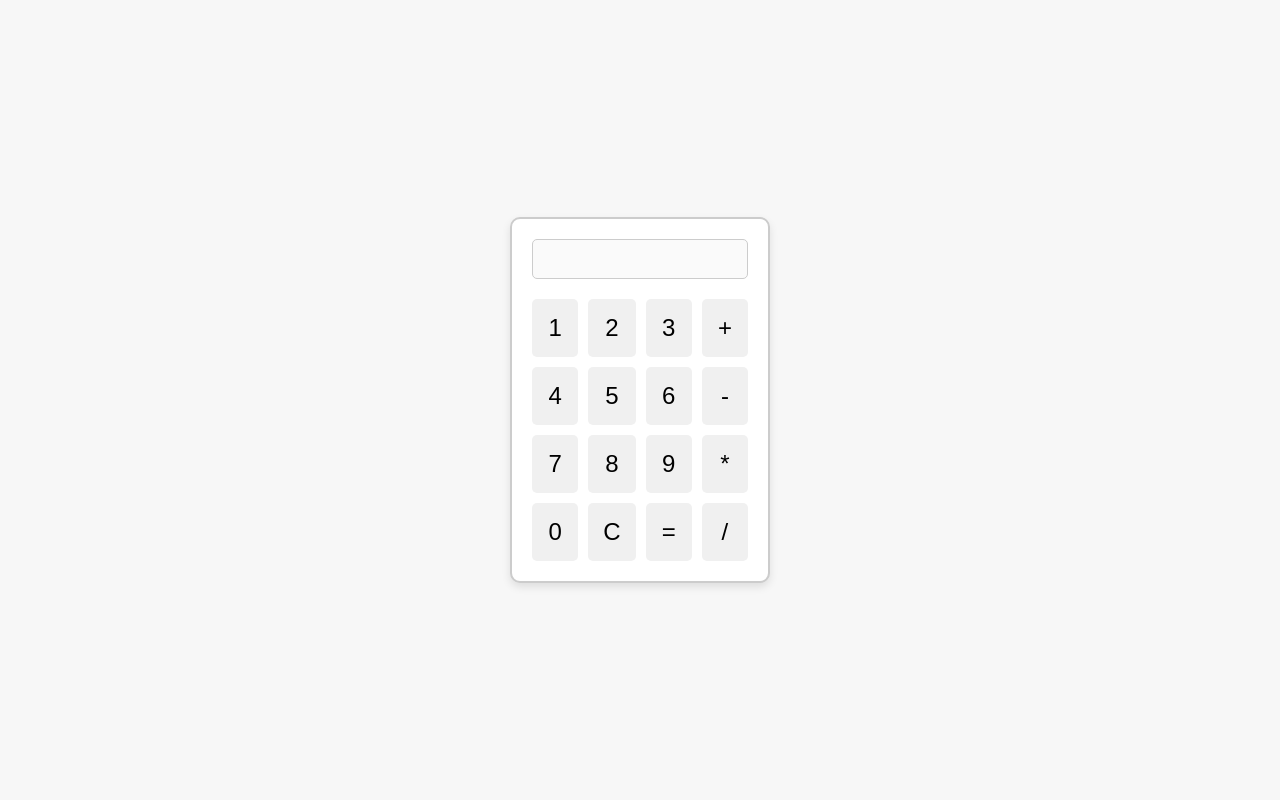
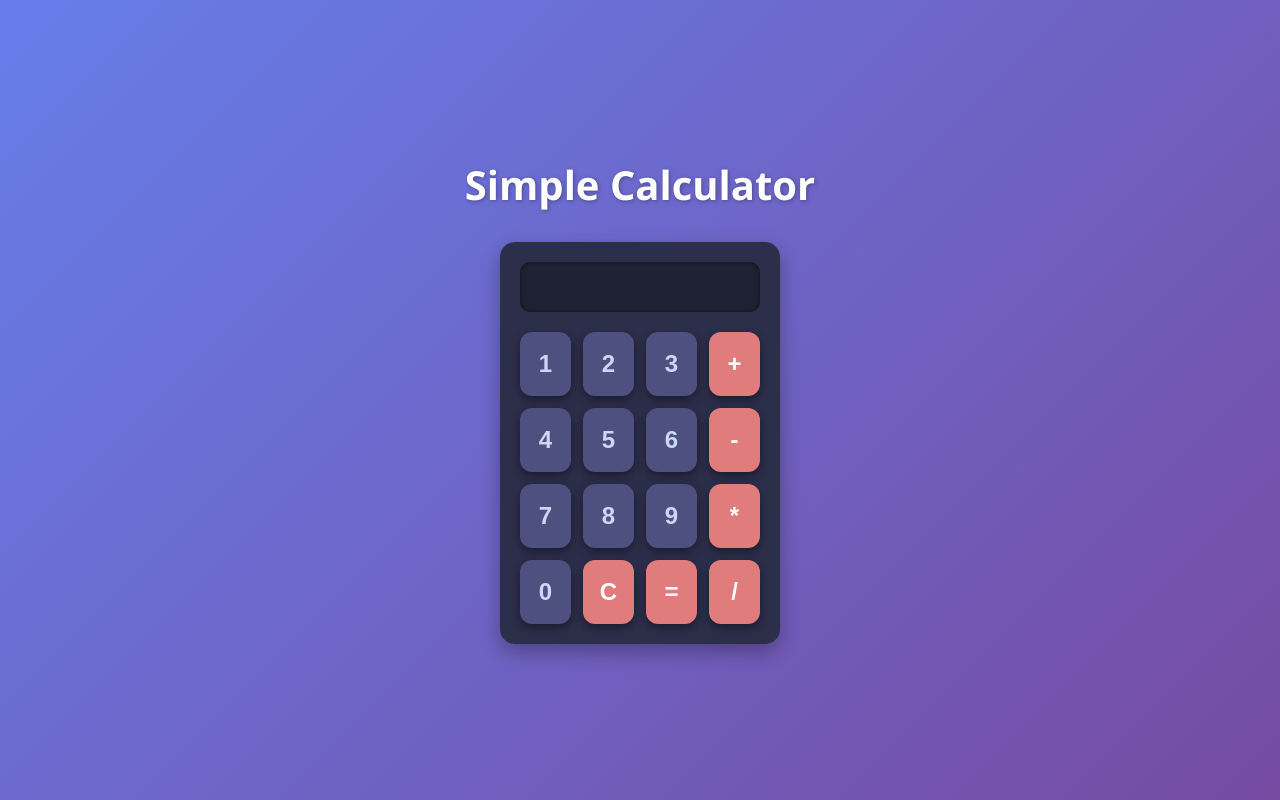
Before and after one commit to Thirumala2009/devops1, a plain HTML site: page index.html in a window 1280 px wide. Drawn offline with Linux system fonts and the light colour scheme.

Commit message:
Add files via upload

```diff
--- a/index.html
+++ b/index.html
@@ -1,8 +1,8 @@
 <!DOCTYPE html>
 <html lang="en">
 <head>
-  <meta charset="UTF-8">
-  <meta name="viewport" content="width=device-width, initial-scale=1.0">
+  <meta charset="UTF-8" />
+  <meta name="viewport" content="width=device-width, initial-scale=1" />
   <title>Calculator</title>
   <style>
     * {
@@ -12,83 +12,117 @@
     }
 
     body {
-      <h1>Calculator</h1>
-      font-family: Arial, sans-serif;
+      font-family: 'Segoe UI', Tahoma, Geneva, Verdana, sans-serif;
       display: flex;
+      flex-direction: column;
       justify-content: center;
       align-items: center;
       height: 100vh;
-      background-color: #f7f7f7;
+      background: linear-gradient(135deg, #667eea, #764ba2);
+      color: #fff;
+      padding: 20px;
+    }
+
+    h1 {
+      margin-bottom: 30px;
+      font-weight: 700;
+      font-size: 2.5rem;
+      text-shadow: 1px 1px 4px rgba(0,0,0,0.3);
     }
 
     .calculator {
-      width: 260px;
-      border: 2px solid #ccc;
-      border-radius: 10px;
-      background-color: #fff;
+      width: 280px;
+      border-radius: 15px;
+      background-color: #2c2f4a;
       padding: 20px;
-      box-shadow: 0 4px 8px rgba(0, 0, 0, 0.1);
+      box-shadow: 0 8px 20px rgba(0, 0, 0, 0.3);
     }
 
     .display {
       width: 100%;
-      height: 40px;
-      font-size: 1.5rem;
+      height: 50px;
+      font-size: 1.8rem;
       text-align: right;
       margin-bottom: 20px;
-      padding: 10px;
-      border-radius: 5px;
-      border: 1px solid #ccc;
+      padding: 10px 15px;
+      border-radius: 10px;
+      border: none;
+      background-color: #1f2233;
+      color: #fff;
+      box-shadow: inset 0 0 5px #0008;
+      font-weight: 600;
     }
 
     .buttons {
       display: grid;
       grid-template-columns: repeat(4, 1fr);
-      gap: 10px;
+      gap: 12px;
     }
 
     .button {
-      background-color: #f0f0f0;
+      background-color: #4e5180;
       border: none;
-      padding: 15px;
+      padding: 18px 0;
       font-size: 1.5rem;
-      border-radius: 5px;
+      border-radius: 12px;
       cursor: pointer;
-      transition: background-color 0.3s ease;
+      color: #cdd6f4;
+      font-weight: 600;
+      box-shadow: 0 4px 8px #1a1c2f;
+      transition: background-color 0.3s ease, box-shadow 0.2s ease;
+      user-select: none;
     }
 
     .button:hover {
-      background-color: #ddd;
+      background-color: #6b6ebd;
+      box-shadow: 0 6px 12px #454a8c;
     }
 
     .button:active {
-      background-color: #ccc;
+      background-color: #5557a3;
+      box-shadow: inset 0 2px 4px #3b3e72;
+    }
+
+    /* Special color for operators */
+    .button.operator {
+      background-color: #e07c7c;
+      color: white;
+      font-weight: 700;
+    }
+
+    .button.operator:hover {
+      background-color: #d05454;
+    }
+
+    .button.operator:active {
+      background-color: #a84141;
     }
   </style>
 </head>
 <body>
+  <h1>Simple Calculator</h1>
   <div class="calculator">
     <input type="text" id="display" class="display" disabled />
     <div class="buttons">
       <button class="button" onclick="appendNumber('1')">1</button>
       <button class="button" onclick="appendNumber('2')">2</button>
       <button class="button" onclick="appendNumber('3')">3</button>
-      <button class="button" onclick="appendNumber('+')">+</button>
+      <button class="button operator" onclick="appendNumber('+')">+</button>
 
       <button class="button" onclick="appendNumber('4')">4</button>
       <button class="button" onclick="appendNumber('5')">5</button>
       <button class="button" onclick="appendNumber('6')">6</button>
-      <button class="button" onclick="appendNumber('-')">-</button>
+      <button class="button operator" onclick="appendNumber('-')">-</button>
 
       <button class="button" onclick="appendNumber('7')">7</button>
       <button class="button" onclick="appendNumber('8')">8</button>
       <button class="button" onclick="appendNumber('9')">9</button>
-      <button class="button" onclick="appendNumber('*')">*</button>
+      <button class="button operator" onclick="appendNumber('*')">*</button>
 
       <button class="button" onclick="appendNumber('0')">0</button>
-      <button class="button" onclick="clearDisplay()">C</button>
-      <button class="button" onclick="calculate()">=</button>
-      <button class="button" onclick="appendNumber('/')">/</button>
+      <button class="button operator" onclick="clearDisplay()">C</button>
+      <button class="button operator" onclick="calculate()">=</button>
+      <button class="button operator" onclick="appendNumber('/')">/</button>
     </div>
   </div>
 
```
